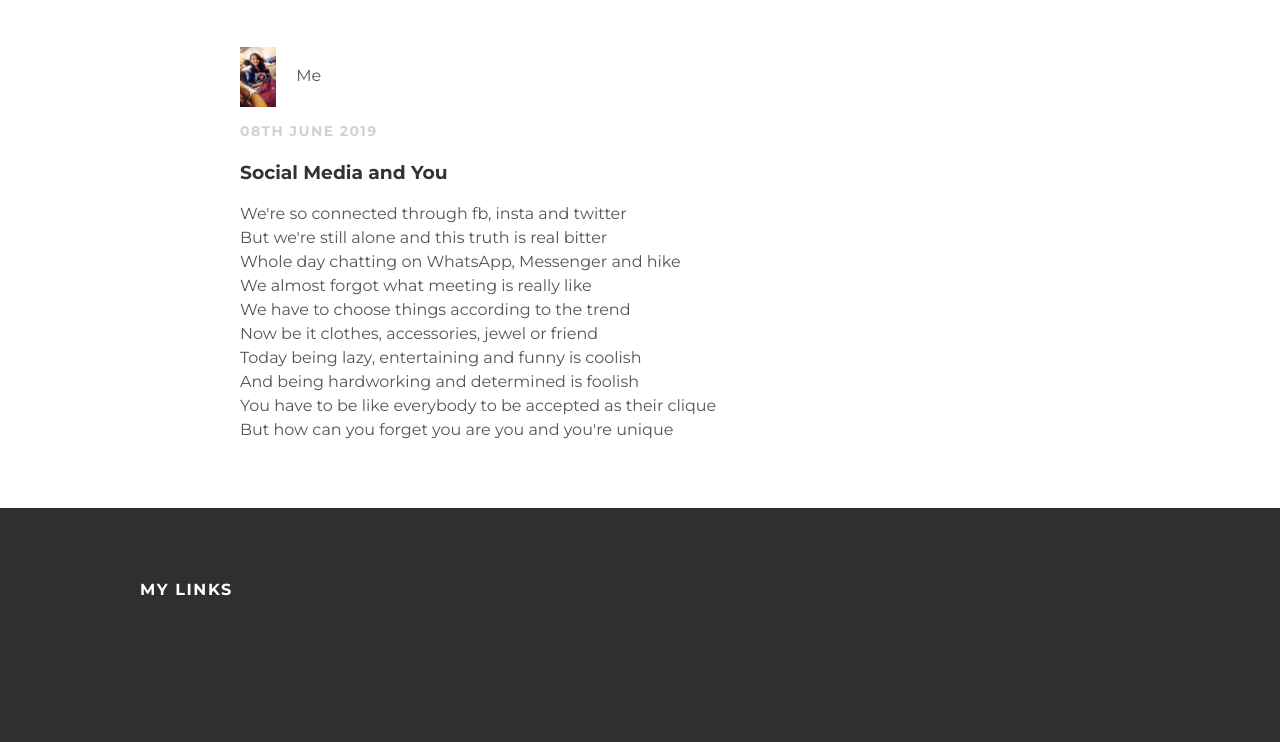
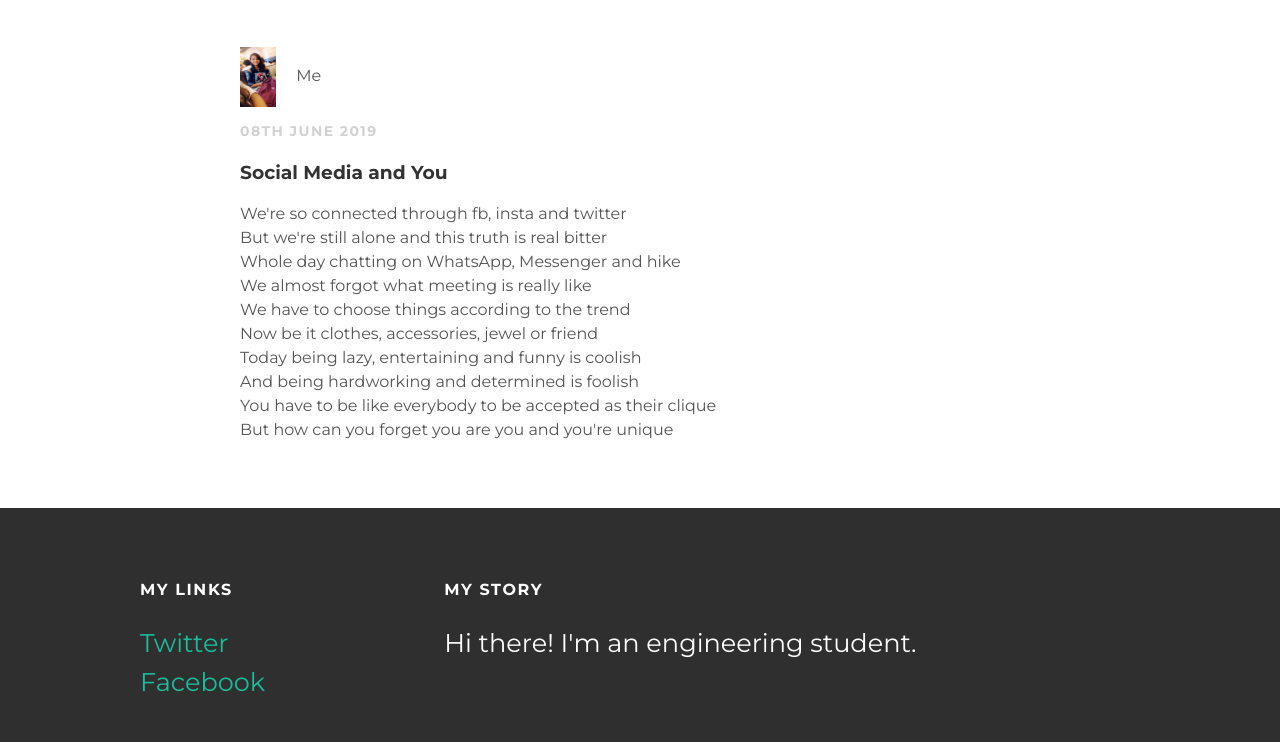
Before and after one commit to simranss/Poems, a plain HTML site: page index.html in a window 1280 px wide. Shown: the part 153-895 px from the top of the page. Drawn offline with Linux system fonts and the light colour scheme.

Commit message:
Update style.css

```diff
--- a/style.css
+++ b/style.css
@@ -53,7 +53,7 @@ body{
 }
 #footer p{
   color: white;
-  font-size: 10vw;
+  font-size: 2vw;
 }
 a{
   color: #1abc9c;
```
